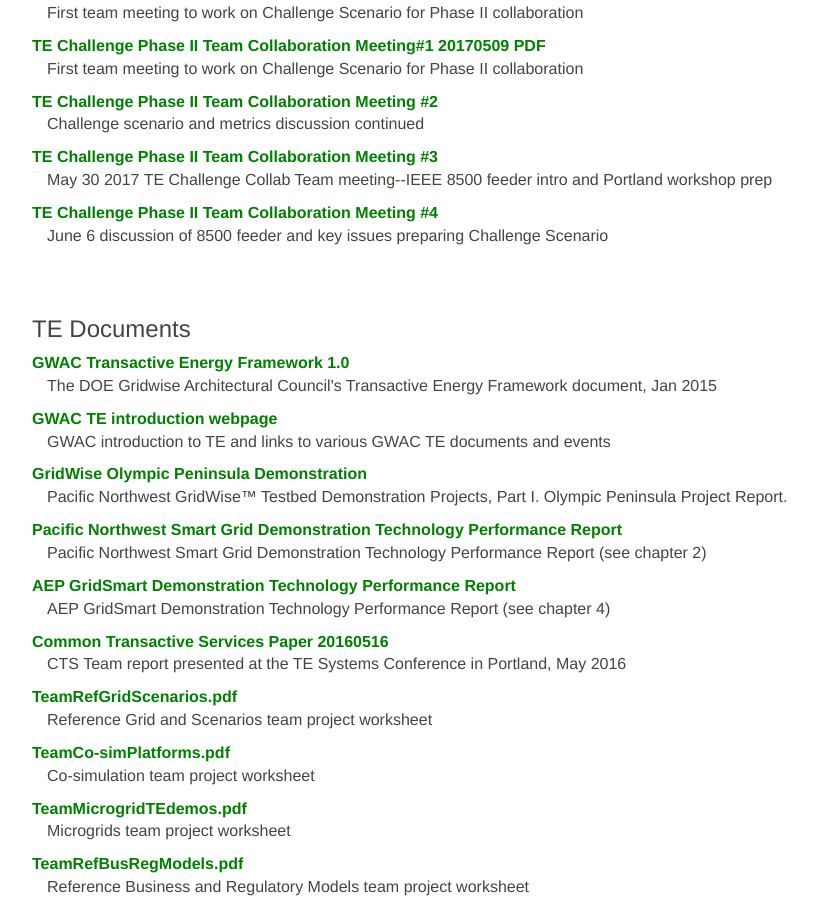
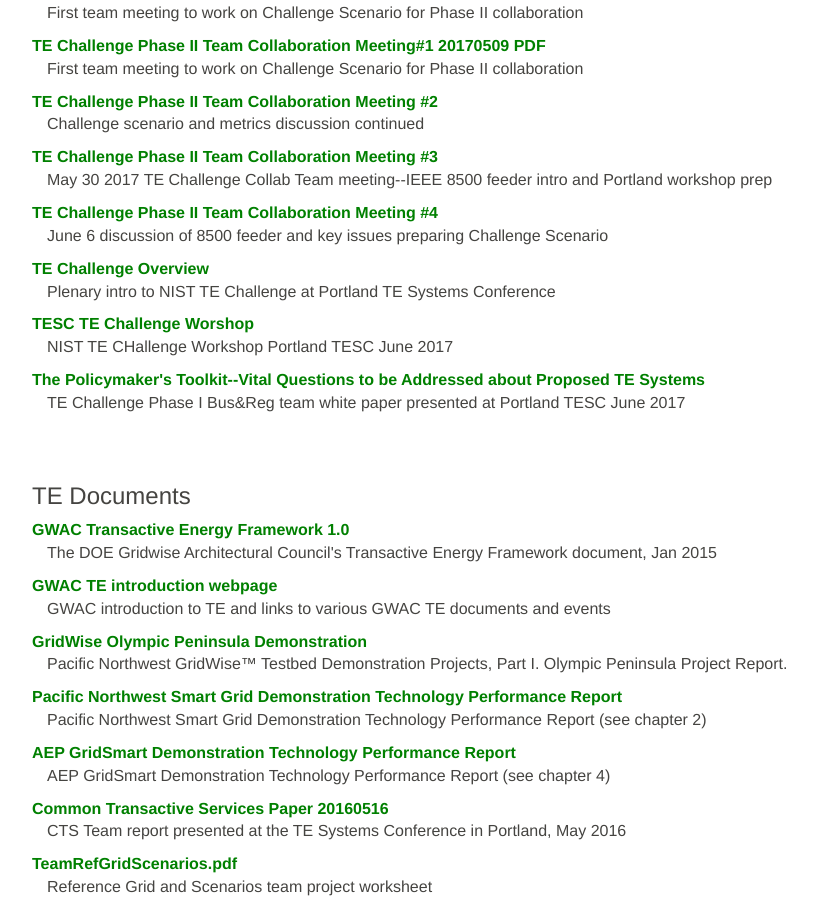
Before and after one commit to usnistgov/TEChallenge, a Jekyll site: the page built from library/index.md, in a window 1280 px wide and 900 px high, scrolled down 1170 px. Shown: the whole window, without its empty margins (38-855 px from the left). Built offline with Jekyll 4.4.1, drawn with Linux system fonts in a browser that asks for light colours.

Commit message:
added presentations to library

```diff
--- a/_data/documents.yml
+++ b/_data/documents.yml
@@ -389,3 +389,24 @@
   md5: 9778753a00edae27e5d4207a85145195
   sha512: dc4939ff213c6653fdf456d64fd6b83bd24bad46ed49228ed5e1fb1ef3dd15305c0f2aeda88fcd7dc173aeccb471bc536c26058790ba54875662cca9bf6ad4ac
   team: team8
+- name: "TE Challenge Overview"
+  description: "Plenary intro to NIST TE Challenge at Portland TE Systems Conference"
+  category: "presentation"
+  url: https://s3.amazonaws.com/nist-sgcps/TEChallenge/Library/TECP2OverviewTESCJune2017Portland.pdf
+  md5: c42dc82e013b0ab04a2ad004e4113a82
+  sha512: 0d472e0546bde808b4887e9478e4ae4aa805793d0f9b2e37793a7c00900f0e4635a302956f523d5e2cd5a730bec02c4a6f5d6981476aa00f0793703e86d7ec33
+  team: team8
+- name: "TESC TE Challenge Worshop"
+  description: "NIST TE CHallenge Workshop Portland TESC June 2017"
+  category: "presentation"
+  url: https://s3.amazonaws.com/nist-sgcps/TEChallenge/Library/TECP2-PortlandTESCworkshop20170614.pdf
+  md5: 35417e74eb45143eb210a1d5a90b6281
+  sha512: 118427b5308eba340dabdc8bea81f9408db366d12d39e5f802b4703e01a51b99bec39a24e45b628b0c7578f608dc96c506acd5a2e41fcc7853b8c8b9d65bc41d
+  team: team8
+- name: "The Policymaker's Toolkit--Vital Questions to be Addressed about Proposed TE Systems"
+  description: "TE Challenge Phase I Bus&Reg team white paper presented at Portland TESC June 2017"
+  category: "presentation"
+  url: https://s3.amazonaws.com/nist-sgcps/TEChallenge/Library/BusRegTeam-PolicymakerToolkitPaper-Jun2017.pdf
+  md5: 6169be039872b92c65c7df9537b1c1ee
+  sha512: fbfbc6618d50a07a9941dff33c91535440766f025aad180ccf5fa4163fc417ebaa2e2d672be49be3b695977cdc2c731ebee9a40f955ba8804ff8b53a9876ab41
+  team: team8
```
